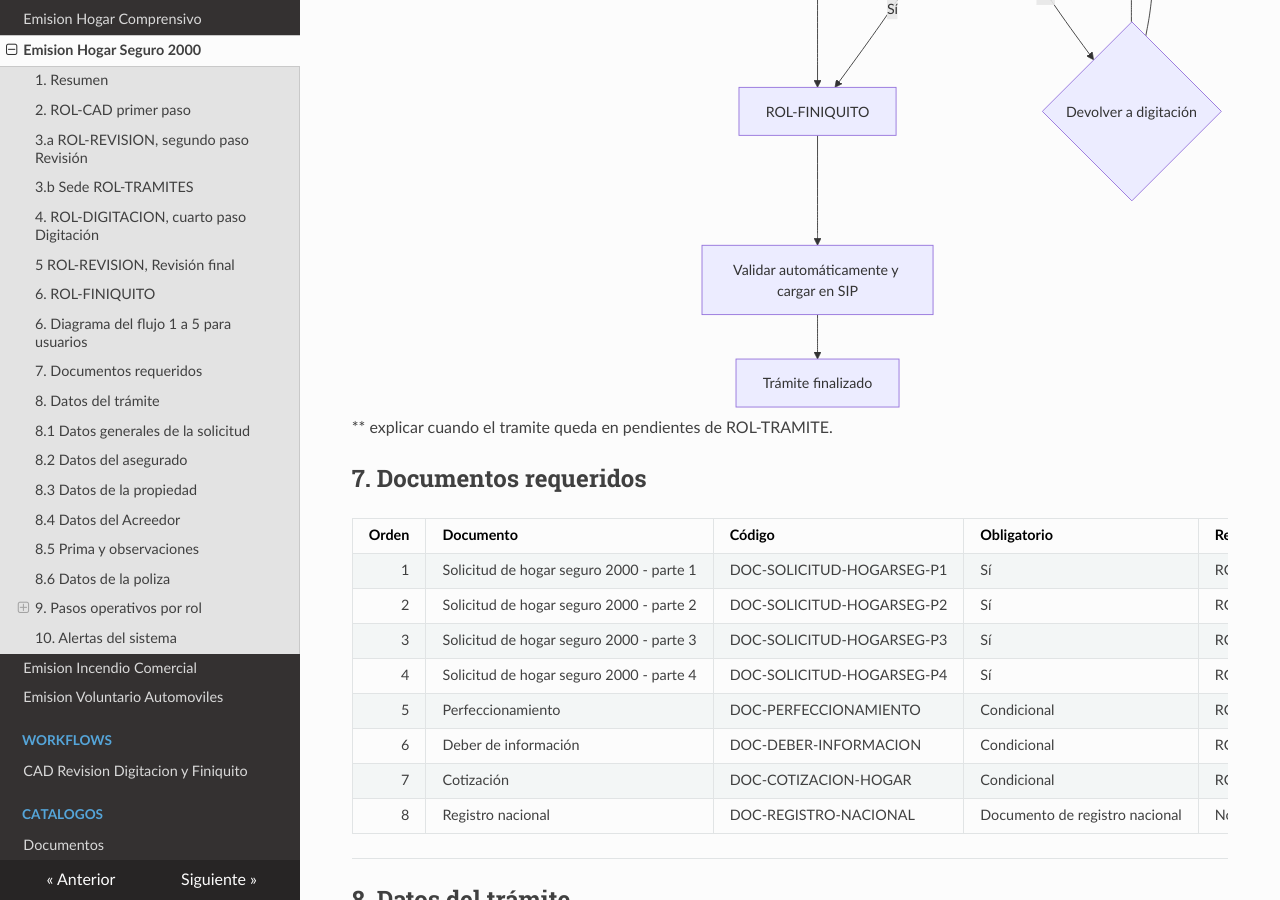
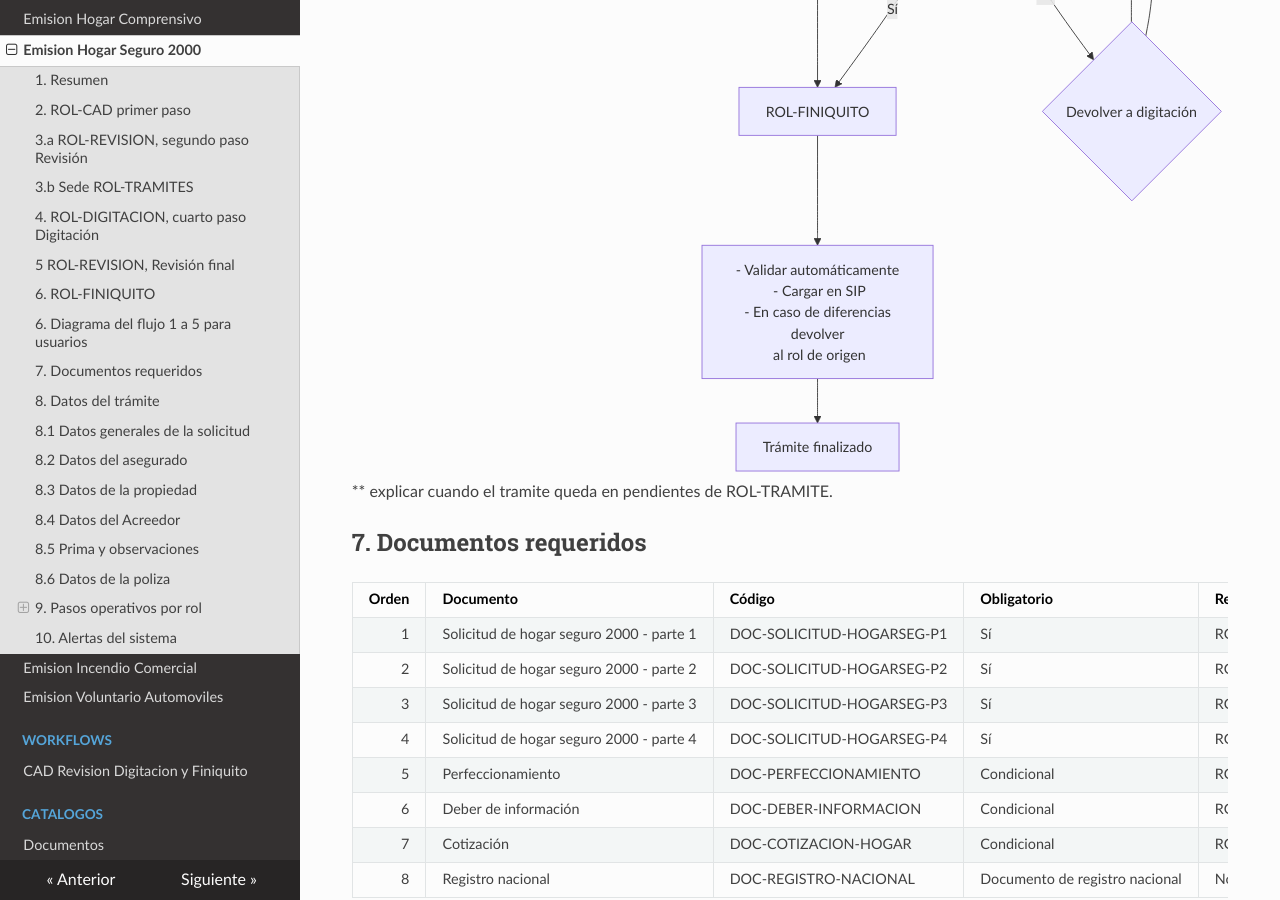
Before and after one commit to LuisPignataro/Tramites-Docs, an MkDocs documentation site: the page built from docs/tramites/emision-hogar-seguro-2000.md, in a window 1280 px wide and 900 px high, scrolled down 4094 px. Built offline with MkDocs 1.6.1, drawn with Linux system fonts in a browser that asks for light colours; nearby versions of some CDN libraries; some of the changed text lies outside the part shown.

Commit message:
correccion en los flujos

```diff
--- a/docs/tramites/emision-hogar-seguro-2000.md
+++ b/docs/tramites/emision-hogar-seguro-2000.md
@@ -137,7 +137,10 @@ flowchart TD
   P -->|"No"| D
   S -->|"Sí"| I["ROL-FINIQUITO"]
 
-  I --> N["Validar automáticamente y cargar en SIP"]
+  I --> N["- Validar automáticamente
+   - Cargar en SIP
+   - En caso de diferencias devolver
+   al rol de origen"]
   N --> O["Trámite finalizado"]
 
 
@@ -336,3 +339,4 @@ Los campos se documentan usando el **nombre actual del campo**, la **sección de
 |---|---|---|---|---|
 | 1.0 | 2026-07-14 | Equipo funcional | Primera versión estandarizada | No |
 | 1.1 | 2026-07-17 | Equipo funcional | Copia del flujo definido en Hogar Comprensivo | No |
+| 1.2 | 2026-07-20 | Equipo funcional | Flujo en caso de error en finiquito | No |
```
Also changed, not shown: other parts of docs/tramites/emision-hogar-seguro-2000.md (+2 -2 lines), docs/tramites/emision-hogar-comprensivo.md (+7 -3 lines), docs/tramites/emision-incendio-comercial.md (+7 -3 lines), docs/tramites/emision-voluntario-automoviles.md (+9 -5 lines).
